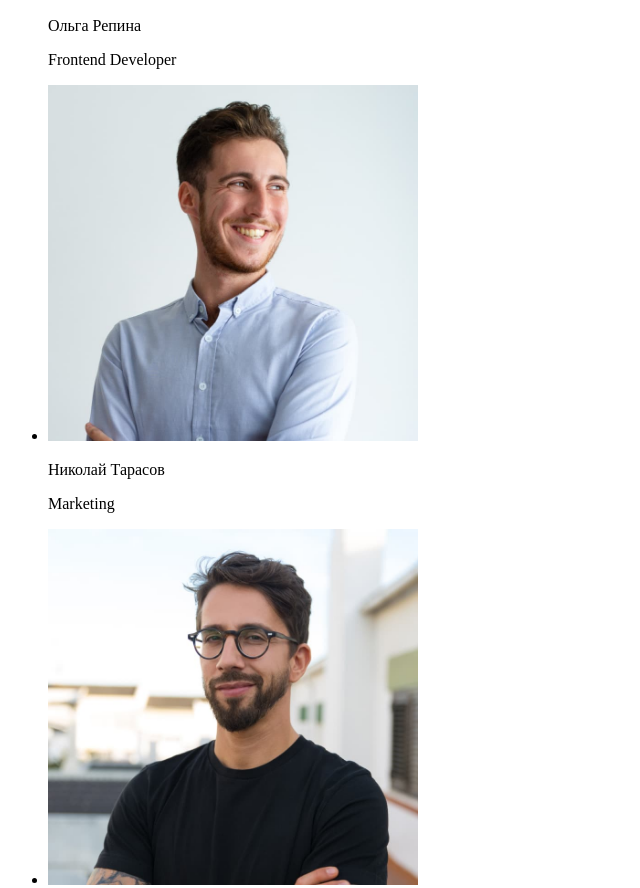
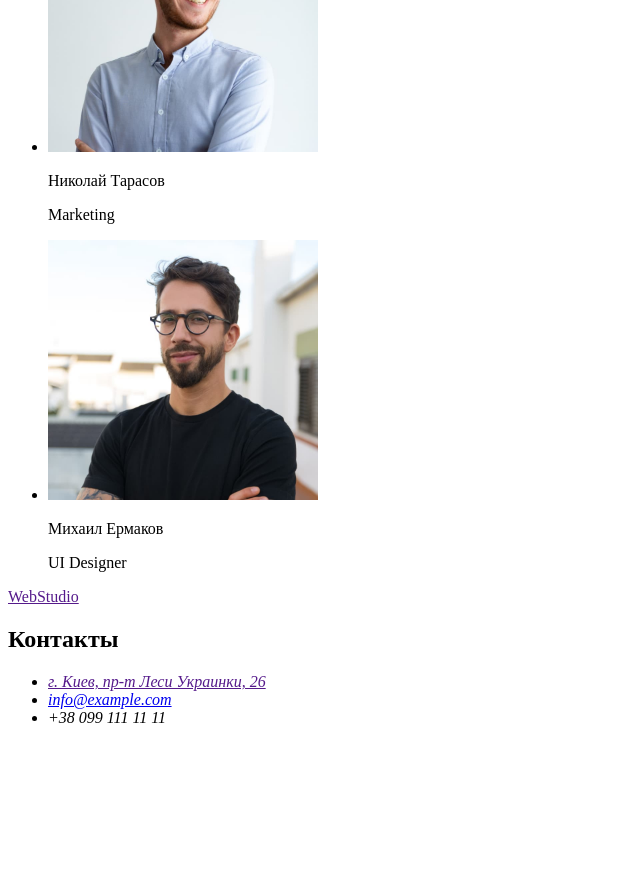
Before and after one commit to zlatan-dp/goit-markup-hw-01, a plain HTML site: page index.html in a window 1280 px wide. Shown: the part 2425-3313 px from the top of the page, without its empty margins (0-640 px from the left). After the commit the page ends 3168 px from the top, so only its background shows below. Drawn offline with Linux system fonts and the light colour scheme.

Commit message:
закончил верстку страницы

```diff
--- a/index.html
+++ b/index.html
@@ -83,22 +83,22 @@
         <h2>Наша команда</h2>
         <ul>
           <li>
-            <img src="./images/photo1.jpg" alt="Дизайнер продукта" width="370" />
+            <img src="./images/photo1.jpg" alt="Дизайнер продукта" width="270" />
             <p>Игорь Демьяненко</p>
             <p lang="en">Product Designer</p>
           </li>
           <li>
-            <img src="./images/photo2.jpg" alt="Фронтенд разработчик" width="370" />
+            <img src="./images/photo2.jpg" alt="Фронтенд разработчик" width="270" />
             <p>Ольга Репина</p>
             <p lang="en">Frontend Developer</p>
           </li>
           <li>
-            <img src="./images/photo3.jpg" alt="Маркетинг" width="370" />
+            <img src="./images/photo3.jpg" alt="Маркетинг" width="270" />
             <p>Николай Тарасов</p>
             <p lang="en">Marketing</p>
           </li>
           <li>
-            <img src="./images/photo4.jpg" alt="Дизайнер пользовательского интерфейса" width="370""
+            <img src="./images/photo4.jpg" alt="Дизайнер пользовательского интерфейса" width="270""
             />
             <p>Михаил Ермаков</p>
             <p lang="en">UI Designer</p>
@@ -106,5 +106,17 @@
         </ul>
       </section>
     </main>
+
+    <footer>
+      <a lang="en" href="">WebStudio</a>
+      <h2>Контакты</h2>
+      <address>
+        <ul>
+          <li><a href="">г. Киев, пр-т Леси Украинки, 26</a></li>
+          <li><a href="mailto:info@example.com">info@example.com</a></li>
+          <li><a href="tel:+380991111111"></a>+38 099 111 11 11</li>
+        </ul>
+      </address>
+    </footer>
   </body>
 </html>
```
